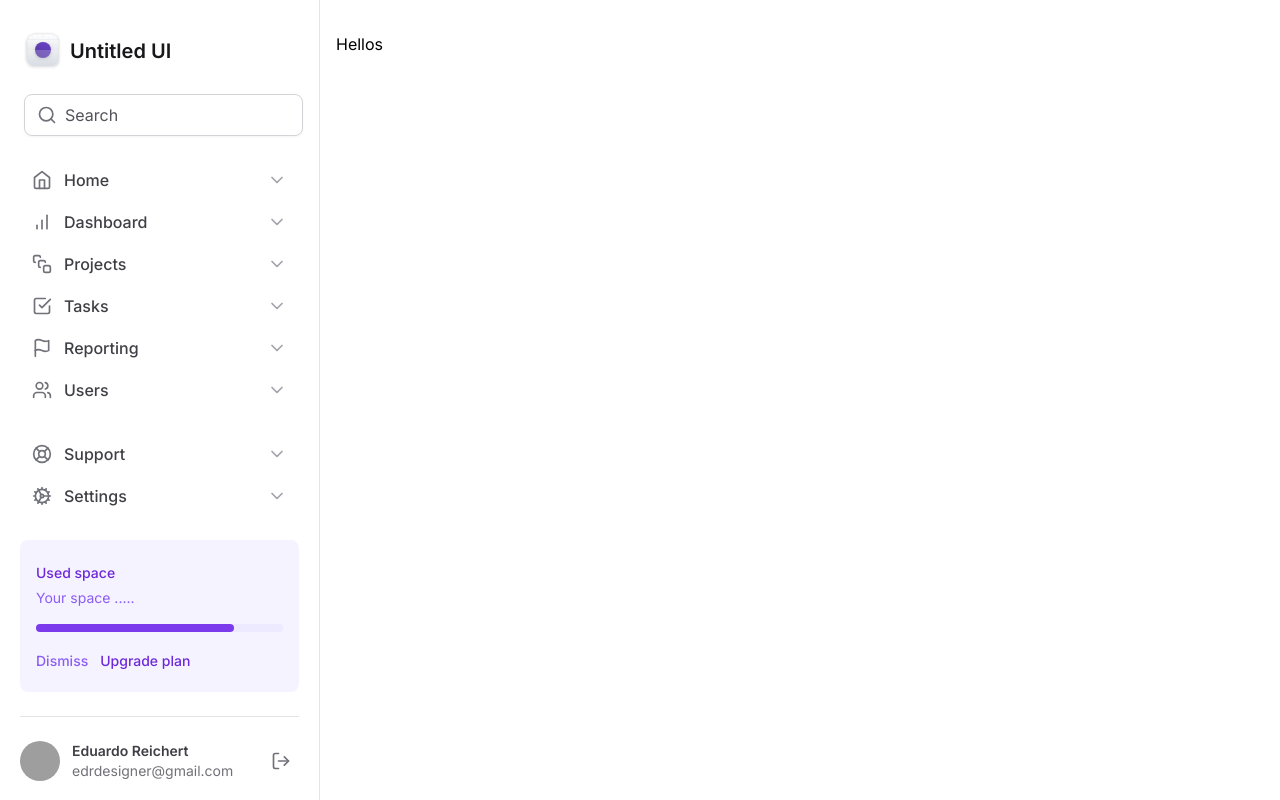
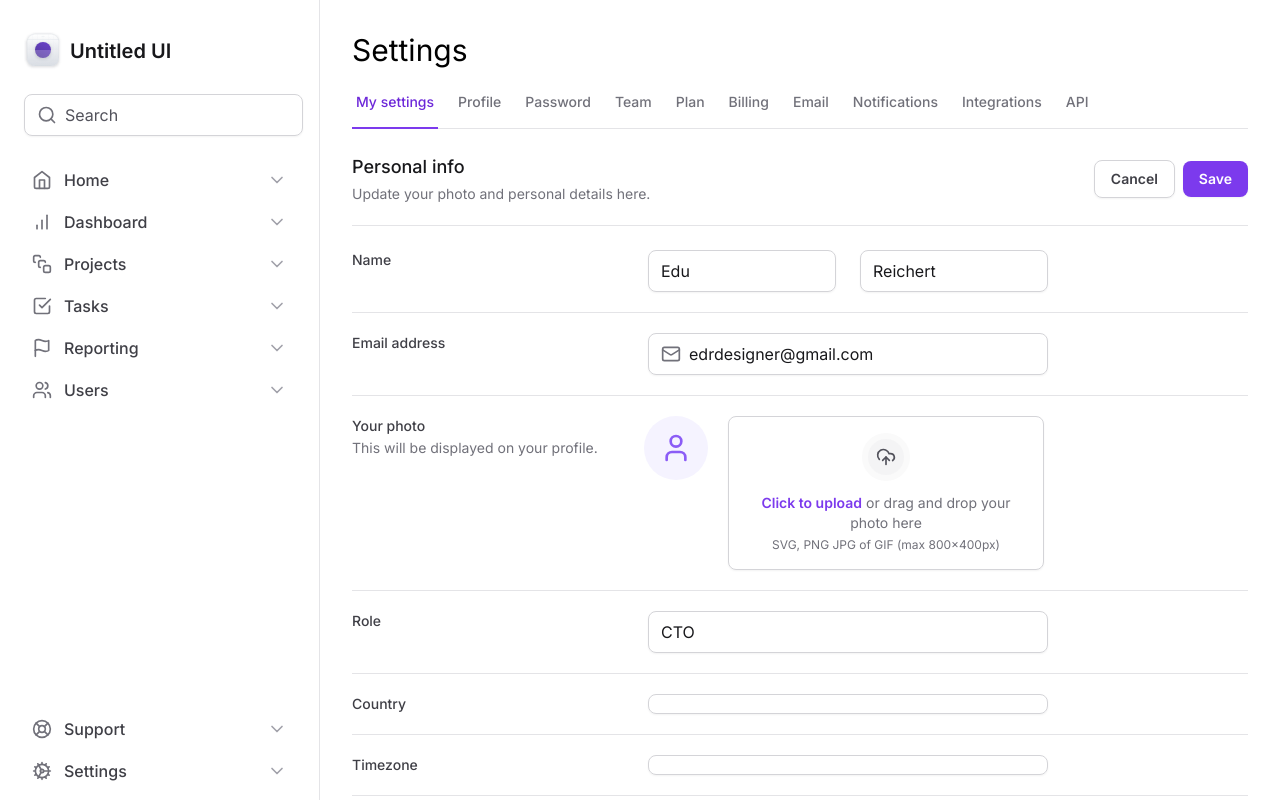
Before and after one commit to edrdesigner/tailwind-with-next, a Next.js app: page / in a window 1280 px wide. Shown: the top 800 px of the page. Built offline with nearby package versions, Linux system fonts and the light colour scheme; grey boxes are pictures that could not be loaded.

Commit message:
chore: add button upload photo

```diff
--- a/package.json
+++ b/package.json
@@ -9,12 +9,14 @@
     "lint": "next lint"
   },
   "dependencies": {
+    "@radix-ui/react-tabs": "^1.0.4",
     "@types/node": "20.5.0",
     "@types/react": "18.2.20",
     "@types/react-dom": "18.2.7",
     "autoprefixer": "10.4.15",
     "eslint": "8.47.0",
     "eslint-config-next": "13.4.16",
+    "framer-motion": "^10.16.4",
     "lucide-react": "^0.279.0",
     "next": "13.4.16",
     "postcss": "8.4.28",
--- a/src/app/layout.tsx
+++ b/src/app/layout.tsx
@@ -16,11 +16,11 @@ export default function RootLayout({
   children: React.ReactNode
 }) {
   return (
-    <html lang="en">
+    <html lang="en" className="antialiased">
       <body className={inter.className}>
         <div className="grid min-h-screen grid-cols-app">
           <Sidebar />
-          <main className="px-4 pb-12 pt-8">{children}</main>
+          <main className="px-8 pb-12 pt-8">{children}</main>
         </div>
       </body>
     </html>
--- a/src/app/page.tsx
+++ b/src/app/page.tsx
@@ -1,3 +1,190 @@
+import { SettingsTabs } from '@/components/SettingsTabs'
+import * as Input from '@/components/Input'
+import { Mail, UploadCloud, User } from 'lucide-react'
+
 export default function Home() {
-  return <div className="">Hellos</div>
+  return (
+    <>
+      <h1 className="text-3xl">Settings</h1>
+      <SettingsTabs />
+
+      <div className="mt-6 flex flex-col ">
+        <div className="flex items-center justify-between border-b border-zinc-200 pb-5">
+          <div className="space-y-1">
+            <h2 className="text-lg font-medium text-zinc-900">Personal info</h2>
+            <span className="text-sm text-zinc-500">
+              Update your photo and personal details here.
+            </span>
+          </div>
+          <div className="flex items-center gap-2">
+            <button
+              type="button"
+              className="rounded-lg border border-zinc-300 px-4 py-2 text-sm font-semibold text-zinc-700 shadow-sm hover:bg-zinc-50"
+            >
+              Cancel
+            </button>
+            <button
+              type="submit"
+              form="settings"
+              className="rounded-lg bg-violet-600 px-4 py-2 text-sm font-semibold text-white shadow-sm hover:bg-violet-700"
+            >
+              Save
+            </button>
+          </div>
+        </div>
+        <form
+          id="settings"
+          className="mt-6 flex w-full flex-col gap-5 divide-y divide-zinc-200"
+        >
+          <div className="grid grid-cols-form gap-3">
+            <label
+              htmlFor="firstName"
+              className="text-sm font-medium text-zinc-700"
+            >
+              Name
+            </label>
+            <div className="grid grid-cols-2 gap-6">
+              <Input.Root>
+                <Input.Control id="firstName" defaultValue="Edu" />
+              </Input.Root>
+
+              <Input.Root>
+                <Input.Control defaultValue="Reichert" />
+              </Input.Root>
+            </div>
+            <div />
+          </div>
+
+          <div className="grid grid-cols-form gap-3 pt-5">
+            <label
+              htmlFor="email"
+              className="text-sm font-medium text-zinc-700"
+            >
+              Email address
+            </label>
+            <Input.Root>
+              <Input.Prefix>
+                <Mail className="h-5 w-5 text-zinc-500" />
+              </Input.Prefix>
+              <Input.Control
+                id="email"
+                type="email"
+                defaultValue="edrdesigner@gmail.com"
+              />
+            </Input.Root>
+            <div />
+          </div>
+
+          <div className="grid grid-cols-form gap-3 pt-5">
+            <label
+              htmlFor="photo"
+              className="text-sm font-medium text-zinc-700"
+            >
+              Your photo
+              <span className="mt-0.5 block text-sm font-normal text-zinc-500">
+                This will be displayed on your profile.
+              </span>
+            </label>
+            <div className="flex items-start gap-5">
+              <div className="flex h-16 w-16 items-center justify-center rounded-full bg-violet-50">
+                <User className="h-8 w-8 text-violet-500" />
+              </div>
+
+              <label
+                htmlFor="photo"
+                className="group flex flex-1 cursor-pointer flex-col items-center gap-3 rounded-lg border border-zinc-300 px-6 py-4 text-center text-zinc-500 shadow-sm hover:border-violet-200 hover:bg-violet-25 hover:text-violet-500"
+              >
+                <div className="rounded-full border-6 border-zinc-50 bg-zinc-100 p-2 group-hover:border-violet-50 group-hover:bg-violet-100">
+                  <UploadCloud className="h-5 w-5 text-zinc-600 group-hover:text-violet-600" />
+                </div>
+
+                <div className="flex flex-col items-center gap-1">
+                  <span className="text-sm">
+                    <span className="font-semibold text-violet-600">
+                      Click to upload
+                    </span>{' '}
+                    or drag and drop your photo here
+                  </span>
+                  <span className="text-xs">
+                    SVG, PNG JPG of GIF (max 800x400px)
+                  </span>
+                </div>
+              </label>
+              <input type="file" id="photo" className="sr-only" />
+            </div>
+            <div />
+          </div>
+
+          <div className="grid grid-cols-form gap-3 pt-5">
+            <label htmlFor="role" className="text-sm font-medium text-zinc-700">
+              Role
+            </label>
+            <Input.Root>
+              <Input.Control id="role" defaultValue="CTO" />
+            </Input.Root>
+            <div />
+          </div>
+
+          <div className="grid grid-cols-form gap-3 pt-5">
+            <label
+              htmlFor="country"
+              className="text-sm font-medium text-zinc-700"
+            >
+              Country
+            </label>
+            <Input.Root></Input.Root>
+            <div />
+          </div>
+
+          <div className="grid grid-cols-form gap-3 pt-5">
+            <label
+              htmlFor="timezone"
+              className="text-sm font-medium text-zinc-700"
+            >
+              Timezone
+            </label>
+            <Input.Root></Input.Root>
+            <div />
+          </div>
+
+          <div className="grid grid-cols-form gap-3 pt-5">
+            <label htmlFor="bio" className="text-sm font-medium text-zinc-700">
+              Bio
+              <span className="mt-0.5 block text-sm font-normal text-zinc-500">
+                Write a short introduction
+              </span>
+            </label>
+            <Input.Root></Input.Root>
+            <div />
+          </div>
+
+          <div className="grid grid-cols-form gap-3 pt-5">
+            <label htmlFor="bio" className="text-sm font-medium text-zinc-700">
+              Portfolio
+              <span className="mt-0.5 block text-sm font-normal text-zinc-500">
+                Portfolio projects
+              </span>
+            </label>
+            <Input.Root></Input.Root>
+            <div />
+          </div>
+
+          <div className="mt-5 flex items-center justify-end gap-2 pt-5">
+            <button
+              type="button"
+              className="rounded-lg border border-zinc-300 px-4 py-2 text-sm font-semibold text-zinc-700 shadow-sm hover:bg-zinc-50"
+            >
+              Cancel
+            </button>
+            <button
+              type="submit"
+              className="rounded-lg bg-violet-600 px-4 py-2 text-sm font-semibold text-white shadow-sm hover:bg-violet-700"
+            >
+              Save
+            </button>
+          </div>
+        </form>
+      </div>
+    </>
+  )
 }
--- /dev/null
+++ b/src/components/SettingsTabs/TabItem.tsx
@@ -0,0 +1,28 @@
+'use client'
+
+import * as Tabs from '@radix-ui/react-tabs'
+import { motion } from 'framer-motion'
+
+export interface TabItemProps {
+  value: string
+  title: string
+  isSelected?: boolean
+}
+
+export function TabItem({ value, title, isSelected = false }: TabItemProps) {
+  return (
+    <Tabs.Trigger
+      value={value}
+      className="relative px-1 pb-4 text-sm font-medium text-zinc-500 hover:text-violet-700 data-[state=active]:text-violet-700"
+    >
+      <span>{title}</span>
+
+      {isSelected && (
+        <motion.div
+          layoutId="activeTab"
+          className="absolute -bottom-px left-0 right-0 h-0.5 bg-violet-600"
+        />
+      )}
+    </Tabs.Trigger>
+  )
+}
--- /dev/null
+++ b/src/components/SettingsTabs/index.tsx
@@ -0,0 +1,58 @@
+'use client'
+
+import * as Tabs from '@radix-ui/react-tabs'
+import { TabItem } from './TabItem'
+import { useState } from 'react'
+
+export function SettingsTabs() {
+  const [currentTab, setCurrentTab] = useState('tab1')
+
+  return (
+    <Tabs.Root value={currentTab} onValueChange={setCurrentTab}>
+      <Tabs.List className="mt-6 flex w-full items-center gap-4 border-b border-zinc-200">
+        <TabItem
+          value="tab1"
+          title="My settings"
+          isSelected={currentTab === 'tab1'}
+        />
+        <TabItem
+          value="tab2"
+          title="Profile"
+          isSelected={currentTab === 'tab2'}
+        />
+        <TabItem
+          value="tab3"
+          title="Password"
+          isSelected={currentTab === 'tab3'}
+        />
+        <TabItem value="tab4" title="Team" isSelected={currentTab === 'tab4'} />
+        <TabItem value="tab5" title="Plan" isSelected={currentTab === 'tab5'} />
+        <TabItem
+          value="tab6"
+          title="Billing"
+          isSelected={currentTab === 'tab6'}
+        />
+        <TabItem
+          value="tab7"
+          title="Email"
+          isSelected={currentTab === 'tab7'}
+        />
+        <TabItem
+          value="tab8"
+          title="Notifications"
+          isSelected={currentTab === 'tab8'}
+        />
+        <TabItem
+          value="tab9"
+          title="Integrations"
+          isSelected={currentTab === 'tab9'}
+        />
+        <TabItem
+          value="tab10"
+          title="API"
+          isSelected={currentTab === 'tab10'}
+        />
+      </Tabs.List>
+    </Tabs.Root>
+  )
+}
--- a/tailwind.config.ts
+++ b/tailwind.config.ts
@@ -6,6 +6,9 @@ const config: Config = {
     extend: {
       colors: {
         rocket: '#8257e6',
+        violet: {
+          25: '#fcfaff',
+        },
       },
       backgroundImage: {
         'gradient-radial': 'radial-gradient(var(--tw-gradient-stops))',
@@ -15,6 +18,10 @@ const config: Config = {
       gridTemplateColumns: {
         app: 'minmax(18rem, 20rem) 1fr',
         profile: 'max-content 1fr min-content',
+        form: 'minmax(7.5rem, 17.5rem) minmax(25rem, 1fr) minmax(0, 15rem)',
+      },
+      borderWidth: {
+        6: '6px',
       },
     },
   },
```
Also changed, not shown: 1 other file (tests, documents, lock files or other folders).
